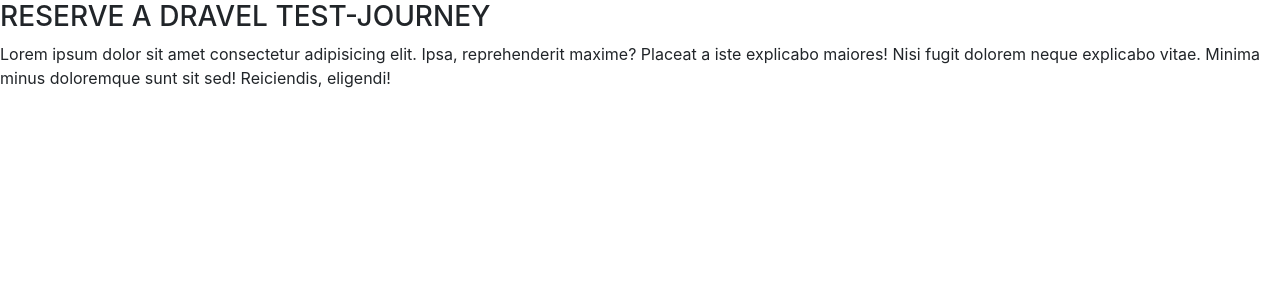
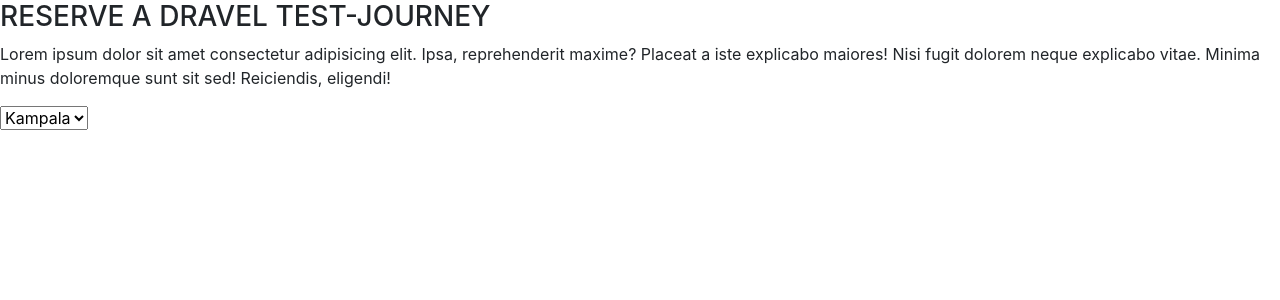
Before and after one commit to billionsjoel/dravel-app, a React (Create React App) app: page /reservation in a window 1280 px wide. Shown: the top 300 px of the page. Built offline with nearby package versions, Linux system fonts and the light colour scheme.

Commit message:
Add option

```diff
--- a/src/pages/reservation.js
+++ b/src/pages/reservation.js
@@ -12,6 +12,11 @@ function ReservationPage() {
 					Reiciendis, eligendi!
 				</p>
 			</div>
+			<div className="r-cta">
+				<select name="" id="">
+					<option value="">Kampala</option>
+				</select>
+			</div>
 		</>
 	);
 }
```
Lines whose indentation alone changed are shown as unchanged.
